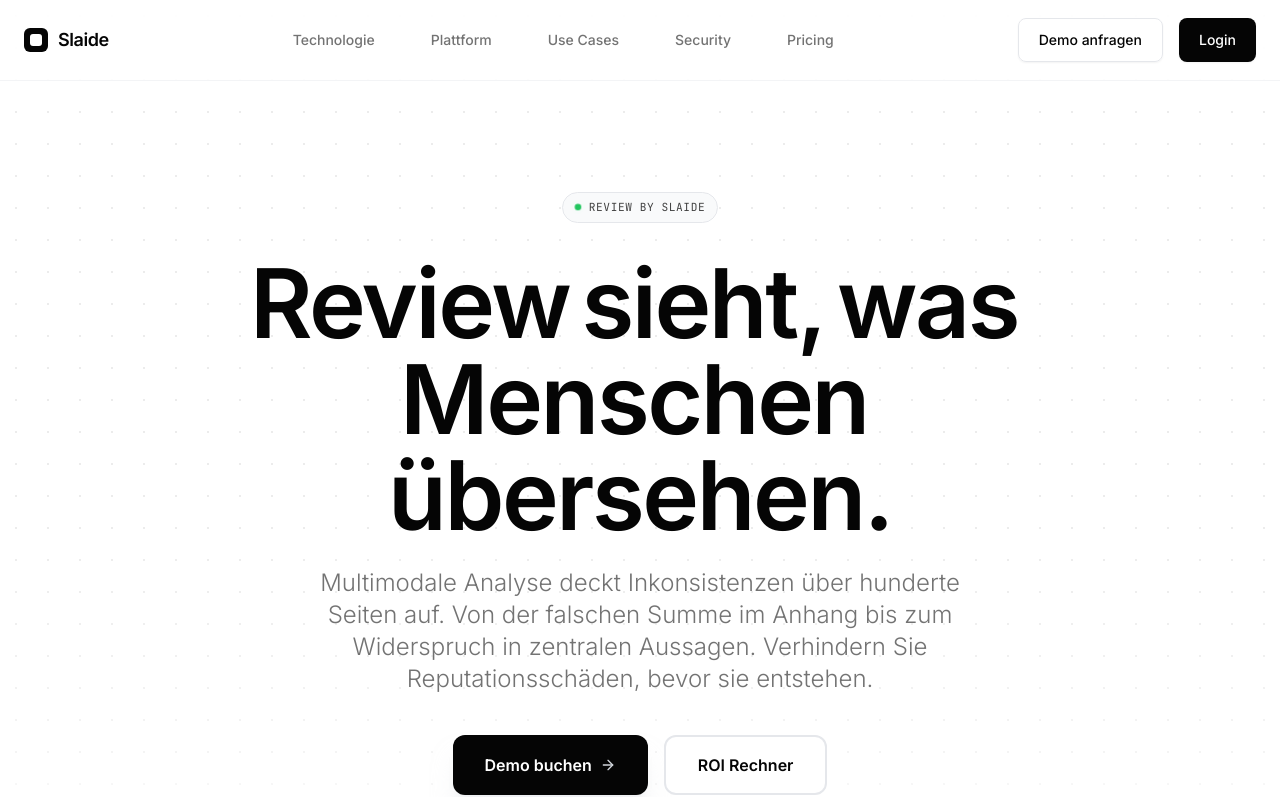
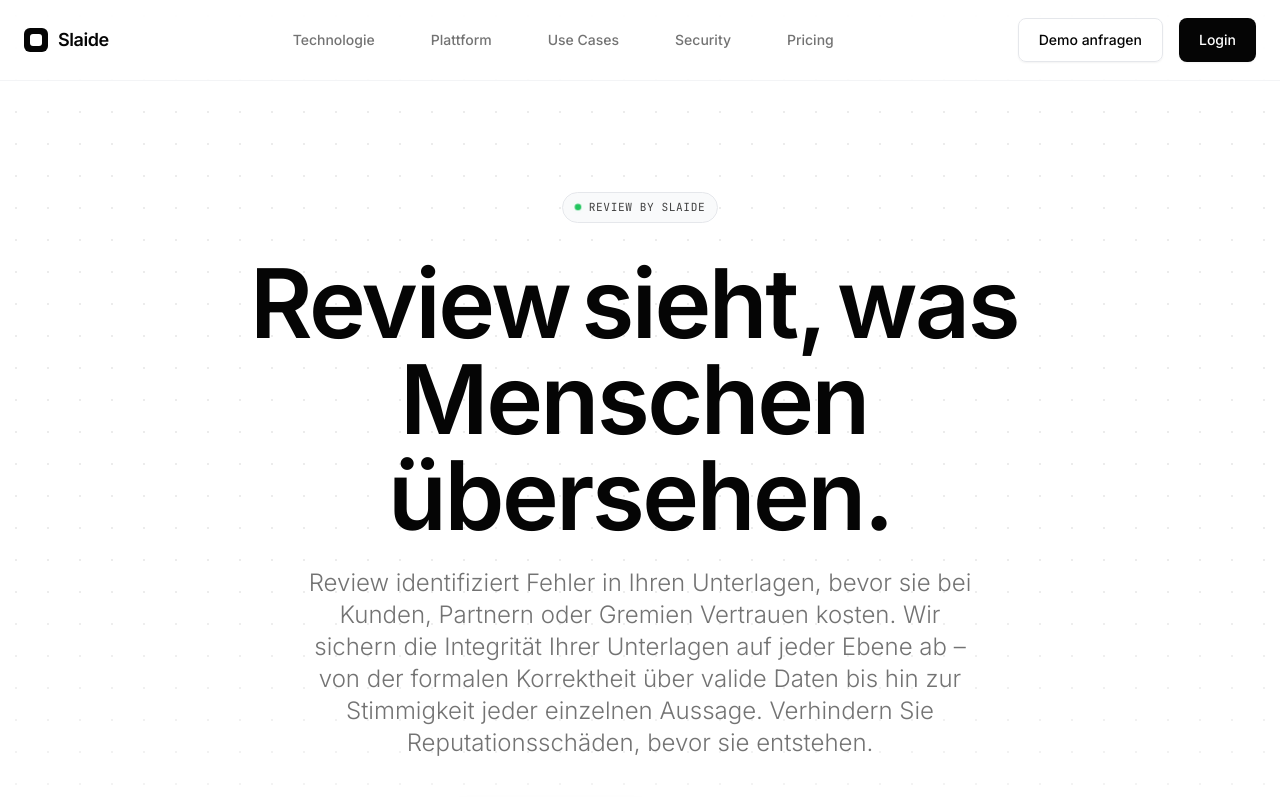
Before and after one commit to Lugier/Slaide-Website, a Next.js app: page / in a window 1280 px wide. Shown: the top 797 px of the page. Built offline with nearby package versions, Linux system fonts and the light colour scheme.

Commit message:
chore: update hero subheadline with more impactful copy

```diff
--- a/components/sections/hero-section.tsx
+++ b/components/sections/hero-section.tsx
@@ -60,7 +60,7 @@ function HeroSectionComponent(): JSX.Element {
 
             {/* Description with fade-in */}
             <p className="text-lg md:text-xl lg:text-2xl text-grey-medium leading-relaxed max-w-2xl mx-auto font-light mb-10 hero-description">
-              Multimodale Analyse deckt Inkonsistenzen über hunderte Seiten auf. Von der falschen Summe im Anhang bis zum Widerspruch in zentralen Aussagen. Verhindern Sie Reputationsschäden, bevor sie entstehen.
+              Review identifiziert Fehler in Ihren Unterlagen, bevor sie bei Kunden, Partnern oder Gremien Vertrauen kosten. Wir sichern die Integrität Ihrer Unterlagen auf jeder Ebene ab – von der formalen Korrektheit über valide Daten bis hin zur Stimmigkeit jeder einzelnen Aussage. Verhindern Sie Reputationsschäden, bevor sie entstehen.
             </p>
           </div>
 
```
